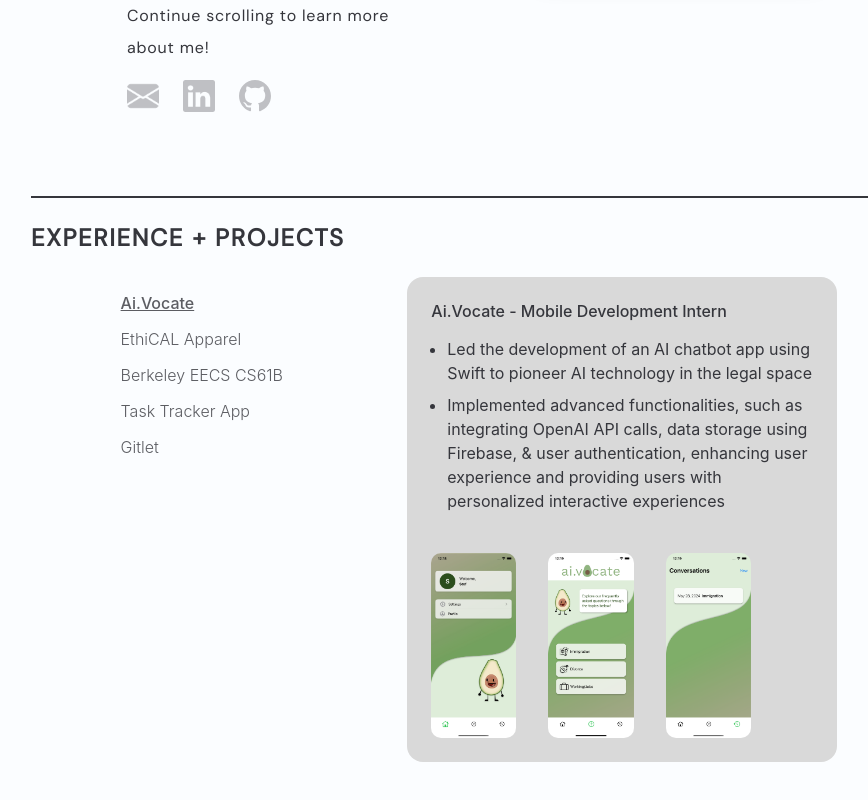
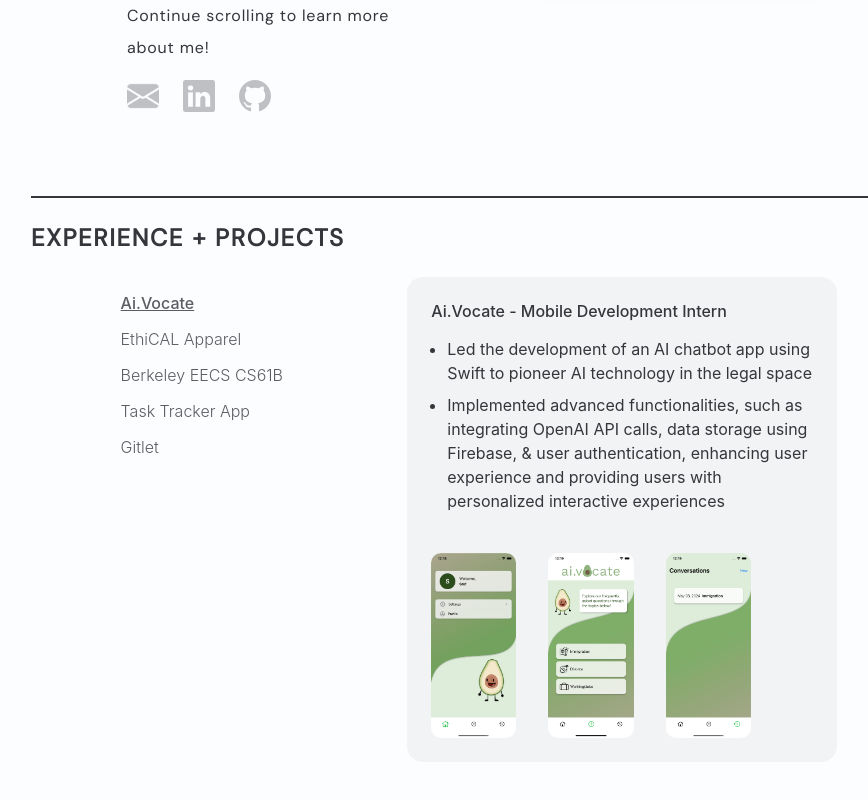
Before and after one commit to steffilin/steffilin.github.io, a React (Create React App) app: page / in a window 1280 px wide. Shown: the part 614-1414 px from the top of the page, without its empty margins (161-1029 px from the left). Built offline with nearby package versions, Linux system fonts and the light colour scheme.

Commit message:
changes text box background opacity

```diff
--- a/src/Experience.css
+++ b/src/Experience.css
@@ -15,7 +15,7 @@
 
 .text {
     width: 60%;
-    background-color: #D9D9D9;
+    background-color: rgba(217, 217, 217, 0.3);
     border-radius: 1em;
     display: flex;
     flex-direction: column;
```
